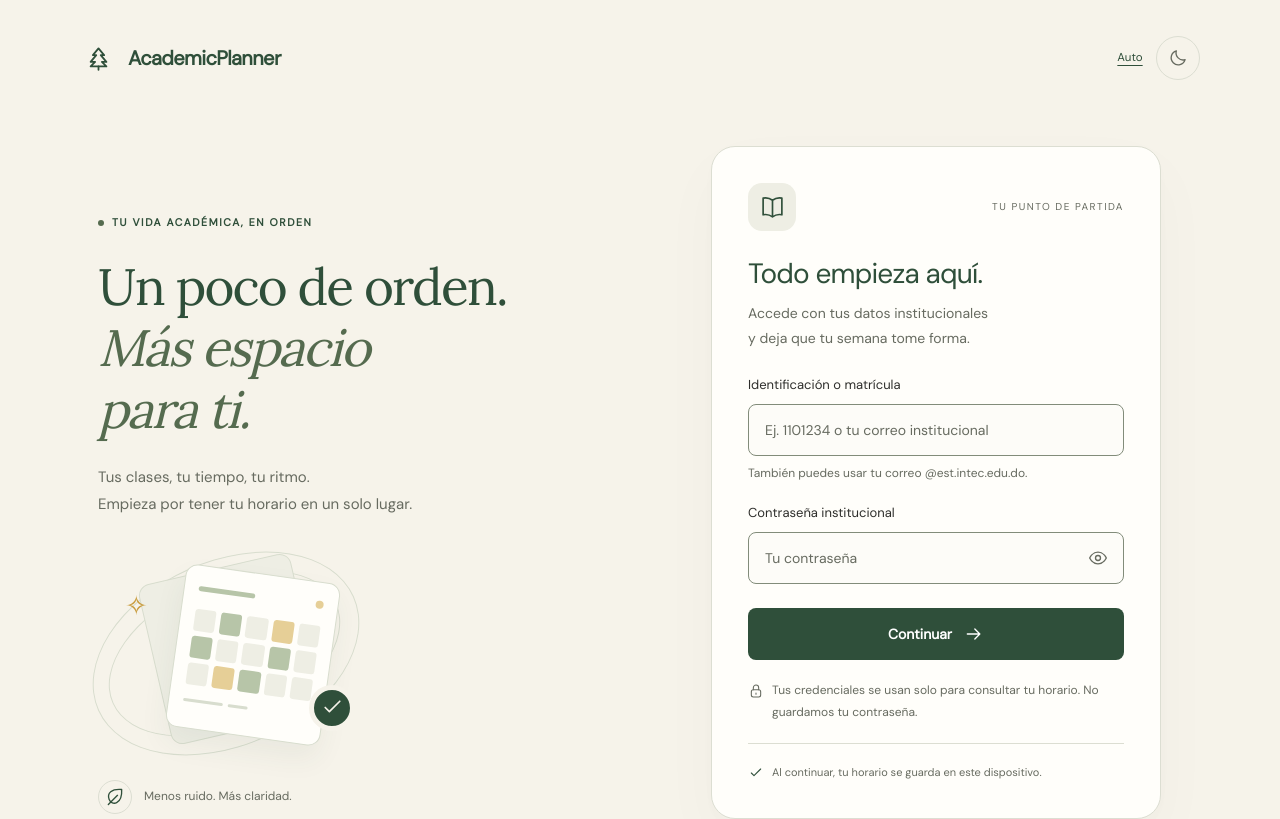
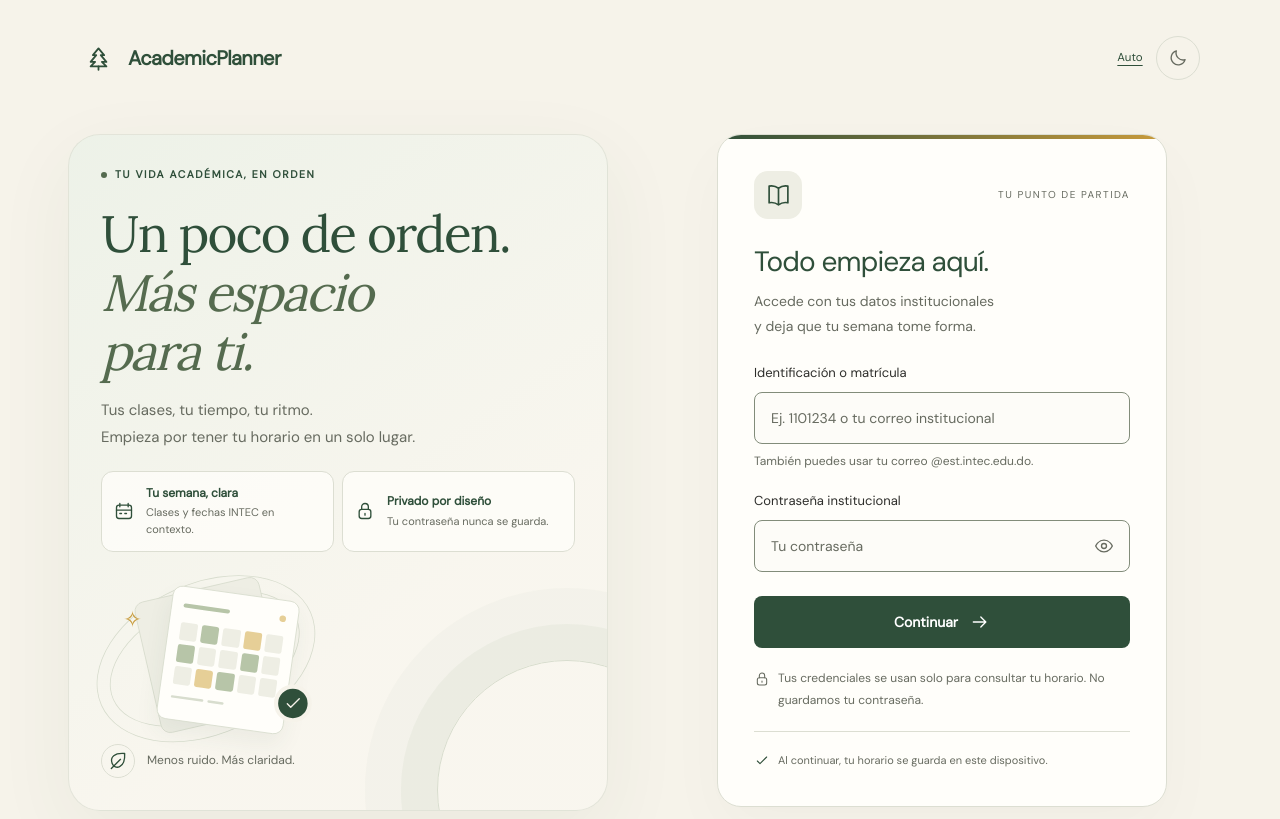
Before and after one commit to lmcaraballo/intecschedule-frontend, a React (Vite) app in the folder academicplanner-frontend/: page / in a window 1280 px wide. Shown: the top 819 px of the page. Built offline with nearby package versions, Linux system fonts and the light colour scheme; no server answers.

Commit message:
feat: refine desktop access and monthly schedule

```diff
--- a/academicplanner-frontend/src/features/auth/AccessPage.tsx
+++ b/academicplanner-frontend/src/features/auth/AccessPage.tsx
@@ -29,6 +29,10 @@ export function AccessPage() {
         <span className="eyebrow"><span className="small-dot" /> TU VIDA ACADÉMICA, EN ORDEN</span>
         <h1 id="welcome-title">Un poco de orden.<br /><em>Más espacio<br className="desktop-break" /> para ti.</em></h1>
         <p className="welcome__description">Tus clases, tu tiempo, tu ritmo.<br />Empieza por tener tu horario en un solo lugar.</p>
+        <ul className="welcome__benefits" aria-label="Ventajas de AcademicPlanner">
+          <li><Icon name="calendar" /><span><strong>Tu semana, clara</strong><small>Clases y fechas INTEC en contexto.</small></span></li>
+          <li><Icon name="lock" /><span><strong>Privado por diseño</strong><small>Tu contraseña nunca se guarda.</small></span></li>
+        </ul>
         <div className="quiet-art" aria-hidden="true">
           <div className="orbit orbit--one" /><div className="orbit orbit--two" />
           <div className="paper paper--back" />
--- a/academicplanner-frontend/src/features/auth/access.css
+++ b/academicplanner-frontend/src/features/auth/access.css
@@ -6,6 +6,12 @@
 [data-theme='night'] .welcome h1 em { color: var(--color-sage); }
 .desktop-break { display: none; }
 .welcome__description { margin-top: var(--space-4); color: var(--muted); font-size: .875rem; line-height: 1.8; }
+.welcome__benefits { display: grid; gap: var(--space-2); margin: var(--space-5) 0 0; padding: 0; list-style: none; }
+.welcome__benefits li { display: flex; align-items: center; gap: var(--space-3); min-width: 0; padding: var(--space-3); border: 1px solid var(--border); border-radius: var(--radius-md); background: color-mix(in srgb, var(--surface) 78%, transparent); }
+.welcome__benefits svg { color: var(--heading); }
+.welcome__benefits span, .welcome__benefits strong, .welcome__benefits small { display: block; min-width: 0; }
+.welcome__benefits strong { color: var(--heading); font-size: .75rem; }
+.welcome__benefits small { margin-top: 1px; color: var(--muted); font-size: .6875rem; }
 .quiet-art, .welcome__footnote { display: none; }
 .access-panel { width: 100%; max-width: 450px; margin-inline: auto; }
 .access-card { padding: var(--space-6); border: 1px solid var(--border); border-radius: var(--radius-lg); background: var(--surface); box-shadow: var(--shadow-card); }
@@ -33,15 +39,17 @@
 .demo-settings label { display: block; margin-top: var(--space-3); }
 .demo-settings select { width: 100%; min-height: 44px; border: 1px solid var(--input-border); border-radius: var(--radius-sm); padding: var(--space-2); margin-top: var(--space-2); color: var(--text); background: var(--input-bg); font-size: .875rem; }
 @media (min-width: 760px) {
-  .access-layout { flex: 1; max-width: 1180px; margin-inline: auto; display: grid; grid-template-columns: 1fr 1fr; align-items: center; gap: var(--space-10); padding: var(--space-10) var(--space-12) var(--space-12); }
-  .welcome { margin: 0; padding-block: var(--space-6); }
+  .access-layout { flex: 1; max-width: 1240px; margin-inline: auto; display: grid; grid-template-columns: minmax(0, 1.08fr) minmax(22rem, .92fr); align-items: start; gap: var(--space-10); padding: var(--space-6) var(--space-12) var(--space-12); }
+  .welcome { position: sticky; top: var(--space-5); max-width: 560px; margin: 0; padding: var(--space-8); border: 1px solid color-mix(in srgb, var(--border) 72%, transparent); border-radius: calc(var(--radius-lg) + 8px); background: linear-gradient(145deg, color-mix(in srgb, var(--success-bg) 82%, var(--surface)) 0%, color-mix(in srgb, var(--bg) 72%, var(--surface)) 68%); box-shadow: 0 24px 80px rgb(47 79 58 / .06); overflow: hidden; }
+  .welcome::after { content: ''; position: absolute; z-index: -1; width: 260px; height: 260px; right: -90px; bottom: -110px; border: 1px solid var(--art-line); border-radius: 50%; box-shadow: 0 0 0 36px color-mix(in srgb, var(--art-line) 30%, transparent), 0 0 0 72px color-mix(in srgb, var(--art-line) 15%, transparent); }
   .eyebrow { font-size: .61rem; letter-spacing: 1.6px; }
-  .welcome h1 { margin-top: var(--space-6); font-size: clamp(2.4rem, 4vw, 3.65rem); line-height: 1.2; letter-spacing: -1.8px; }
+  .welcome h1 { margin-top: var(--space-5); font-size: clamp(2.4rem, 4vw, 3.5rem); line-height: 1.15; letter-spacing: -1.8px; }
   .desktop-break { display: block; }
-  .welcome__description { font-size: .875rem; margin-top: var(--space-6); }
+  .welcome__description { font-size: .875rem; margin-top: var(--space-4); }
+  .welcome__benefits { grid-template-columns: repeat(2, minmax(0, 1fr)); }
   .welcome__footnote { display: flex; align-items: center; gap: var(--space-3); color: var(--muted); font-size: .75rem; }
   .leaf-circle { display: grid; place-items: center; width: 34px; height: 34px; border: 1px solid var(--border); border-radius: 50%; color: var(--heading); }
-  .quiet-art { display: block; width: 290px; height: 230px; position: relative; margin: var(--space-5) 0 var(--space-3); }
+  .quiet-art { display: block; width: 290px; height: 180px; position: relative; margin: var(--space-3) 0 0; transform: scale(.82); transform-origin: left top; }
   .orbit { position: absolute; width: 245px; height: 145px; border: 1px solid var(--art-line); border-radius: 50%; top: 43px; left: 4px; transform: rotate(-24deg); }
   .orbit--two { width: 280px; height: 185px; left: -12px; top: 23px; }
   .paper { position: absolute; width: 156px; height: 164px; border-radius: 12px; border: 1px solid var(--art-line); }
@@ -61,12 +69,17 @@
   .art-spark { position: absolute; left: 27px; top: 46px; color: var(--color-honey); font-size: 27px; }
   .access-card { padding: var(--space-8); }
   .card-heading { margin-bottom: var(--space-6); }
+  .access-panel > .last-valid-schedule { align-items: center; border: 1px solid color-mix(in srgb, var(--heading) 18%, transparent); box-shadow: 0 12px 32px rgb(47 79 58 / .05); }
+  .access-panel > .last-valid-schedule > div { display: grid; grid-template-columns: minmax(0, 1fr) auto; column-gap: var(--space-4); width: 100%; min-width: 0; }
+  .access-panel > .last-valid-schedule h2, .access-panel > .last-valid-schedule p { grid-column: 1; }
+  .access-panel > .last-valid-schedule .button { grid-column: 2; grid-row: 1 / span 4; align-self: center; margin-top: 0; }
 }
 @media (min-width: 1100px) {
-  .access-layout { gap: 100px; padding-top: 30px; padding-bottom: 46px; }
+  .access-layout { gap: 64px; padding-top: 18px; padding-bottom: 46px; }
   .eyebrow { font-size: .66rem; }
   .welcome__description { font-size: .9375rem; }
-  .access-card { padding: 36px; }
+  .access-card { position: relative; padding: 36px; overflow: hidden; }
+  .access-card::before { content: ''; position: absolute; inset: 0 0 auto; height: 4px; background: linear-gradient(90deg, var(--primary), var(--color-honey)); }
   .access-card h2 { font-size: 1.75rem; }
   .card-description { font-size: .875rem; }
   .step-label { font-size: .625rem; }
--- a/academicplanner-frontend/src/features/schedule/MonthSchedule.tsx
+++ b/academicplanner-frontend/src/features/schedule/MonthSchedule.tsx
@@ -26,22 +26,27 @@ export function MonthSchedule({ schedule, selected, now, showInstitutionalDates,
   const month = selected.getMonth();
 
   return <section className="month-schedule" aria-label={`Horario mensual de ${formatDate(selected, { month: 'long', year: 'numeric' })}`}>
-    <div className="month-weekdays" aria-hidden="true">{weekdayNames.map((name) => <span key={name}>{name.slice(0, 3)}</span>)}</div>
-    <div className="month-grid">{days.map((date) => {
+    <div className="month-calendar">
+      <div className="month-weekdays" aria-hidden="true">{weekdayNames.map((name) => <span key={name}>{name.slice(0, 3)}</span>)}</div>
+      <div className="month-grid">{days.map((date) => {
       const classes = getTodayClasses(schedule, date);
       const institutional = showInstitutionalDates ? getInstitutionalDate(date) : undefined;
       const outside = date.getMonth() !== month;
+      const selectedDay = isSameDay(date, selected);
+      const today = isSameDay(date, now);
+      const weekend = isoWeekday(date) >= 6;
       const description = [formatDate(date), `${classes.length} ${classes.length === 1 ? 'clase' : 'clases'}`, institutional?.title].filter(Boolean).join('. ');
       return <Button
         variant="plain"
         type="button"
         key={dateKey(date)}
-        className={`month-day${outside ? ' month-day--outside' : ''}${isSameDay(date, now) ? ' month-day--today' : ''}${institutional ? ' month-day--institutional' : ''}`}
+        className={`month-day${outside ? ' month-day--outside' : ''}${weekend ? ' month-day--weekend' : ''}${today ? ' month-day--today' : ''}${selectedDay ? ' month-day--selected' : ''}${institutional ? ' month-day--institutional' : ''}${institutional?.kind === 'no_class' ? ' month-day--no-class' : ''}`}
         aria-label={description}
-        aria-current={isSameDay(date, now) ? 'date' : undefined}
+        aria-current={today ? 'date' : undefined}
+        aria-pressed={selectedDay}
         onClick={() => onSelectDay(date)}
       >
-        <span className="month-day__number">{date.getDate()}</span>
+        <span className="month-day__top"><span className="month-day__number">{date.getDate()}</span>{today && <span className="month-day__today-label">Hoy</span>}</span>
         {institutional && <span className="month-day__institutional" title={institutional.title}>{institutional.title}</span>}
         {classes.length > 0 && <>
           <span className="month-day__count">{classes.length} {classes.length === 1 ? 'clase' : 'clases'}</span>
@@ -49,6 +54,10 @@ export function MonthSchedule({ schedule, selected, now, showInstitutionalDates,
         </>}
       </Button>;
     })}</div>
-    <p className="month-schedule__hint">Selecciona un día para ver sus clases y detalles.</p>
+    </div>
+    <div className="month-schedule__footer">
+      <p className="month-schedule__hint">Selecciona un día para ver sus clases y detalles.</p>
+      <div className="month-legend" aria-label="Leyenda del calendario"><span><i className="month-legend__class" /> Clase</span><span><i className="month-legend__date" /> Fecha INTEC</span></div>
+    </div>
   </section>;
 }
--- a/academicplanner-frontend/src/theme/global.css
+++ b/academicplanner-frontend/src/theme/global.css
@@ -30,8 +30,9 @@ h1, h2, p { margin: 0; }
 .footer-note { display: flex; align-items: center; gap: var(--space-2); }
 .small-dot { width: 6px; height: 6px; display: inline-block; border-radius: 50%; background: var(--color-moss); flex-shrink: 0; }
 [data-theme='night'] .small-dot { background: var(--color-sage); }
-.skip-link { position: fixed; top: -100px; left: 16px; z-index: 10; background: var(--surface); padding: var(--space-3); }
+.skip-link { position: fixed; top: -100px; left: 16px; z-index: 10; max-width: calc(100vw - 32px); background: var(--surface); padding: var(--space-3); overflow-wrap: anywhere; }
 .skip-link:focus { top: 16px; }
+.skip-link:focus-visible { outline-offset: -3px; }
 .button { min-height: 52px; max-width: 100%; display: inline-flex; align-items: center; justify-content: center; gap: var(--space-3); border: 1px solid transparent; border-radius: var(--radius-sm); padding: var(--space-3) var(--space-5); font-weight: 600; font-size: var(--text-sm); text-align: center; white-space: normal; overflow-wrap: anywhere; text-decoration: none; transition: background var(--duration-fast); }
 .button--primary { background: var(--primary); color: var(--on-primary); }
 .button--primary:hover:not(:disabled) { background: var(--primary-hover); }
```
Also changed, not shown: academicplanner-frontend/src/app/academic.css (+40 -15 lines).
